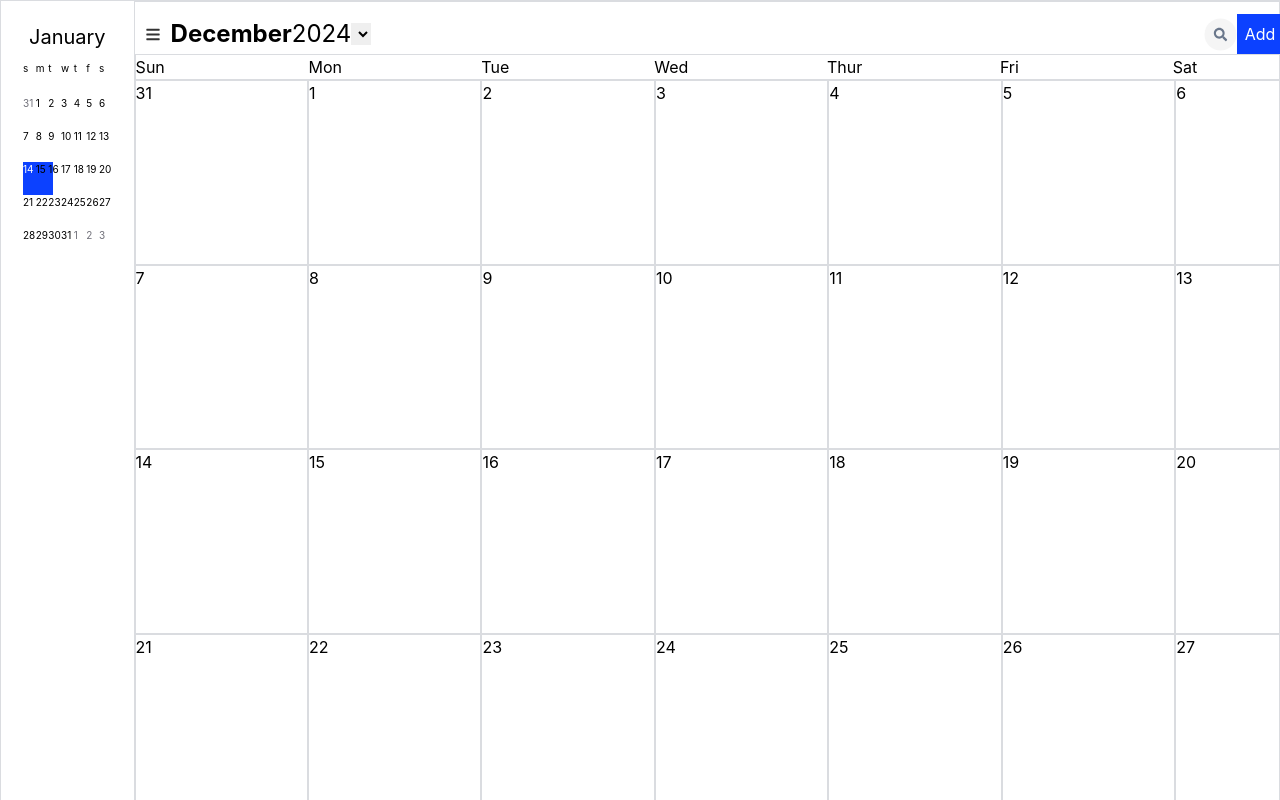
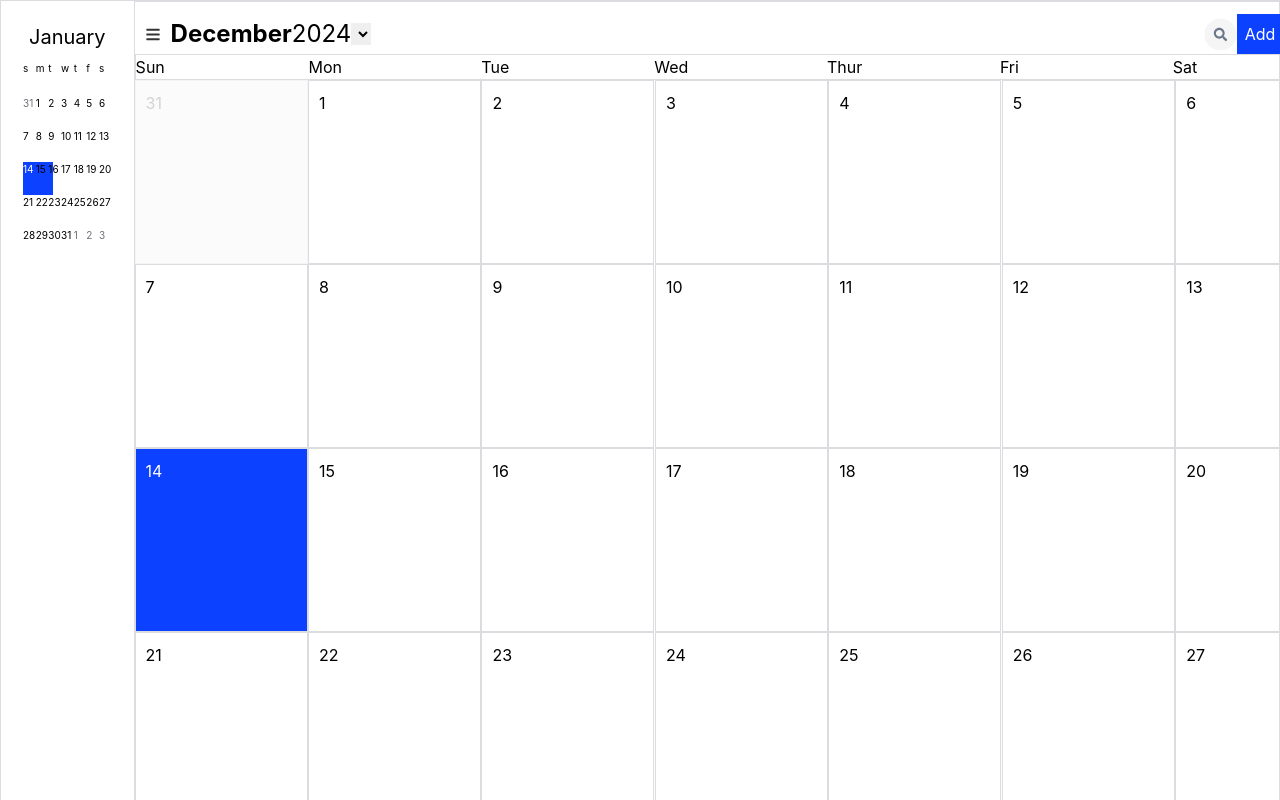
Before and after one commit to lindychi/frontend-bootcamp, a React (Create React App) app: page / in a window 1280 px wide. Shown: the top 800 px of the page. Built offline with nearby package versions, Linux system fonts and the light colour scheme.

Commit message:
큰달력 today도

```diff
--- a/src/App.tsx
+++ b/src/App.tsx
@@ -18,8 +18,8 @@ function App() {
   const [selectedYear, setSelectedYear] = React.useState(today.getFullYear());
   const targetCalendarDates: Date[] = getCalendarDates(selectedYear, selectedMonth);
 
-  return <div className="flex flex-row w-full h-full outer-box">
-<div className="w-[250px] h-max-[1024px] p-3">
+  return <div className="flex flex-row outer-box">
+<div className="w-[250px] h-min-[1024px] p-3">
 
  <div className=" p-[10px] grid gap-2.5">
    <div className="items-center  px-[6px] text-xl grid justify-start"> {getMonthString(selectedMonth)}</div>
@@ -72,8 +72,29 @@ function App() {
      </div>
     </div>
    <div className="grid grid-cols-7 outer-box"> {dayList.map((day, index) => (<div key={index}>{day.medium} </div>))} </div>
-   <div className="grid grid-cols-7 w-[1214px] h-[923px]"> {targetCalendarDates.map((date:Date,index) => (<div key={index} className="outer-box">{date.getDate()}</div>))} </div>
+   <div className="grid grid-cols-7 w-[1214px] h-min-[923px]">{targetCalendarDates.map((date: Date, index) => {
+              const isCurrentMonth =
+                date.getMonth() + 1 === selectedMonth && date.getFullYear() === selectedYear;
+              const isToday =
+                date.getDate() === today.getDate() &&
+                date.getMonth() === today.getMonth() &&
+                date.getFullYear() === today.getFullYear();
 
+
+              return (
+                <div
+                key={index}
+                className={clsx('w-[173px] h-[184px] outer-box p-2.5', {
+                  'bg-primary text-white': isToday,
+                  'text-black': !isToday && isCurrentMonth,
+                  'text-zinc-500 bg-zinc-100 opacity-30': !isToday && !isCurrentMonth,
+                })}
+                >
+                  {date.getDate()}
+                </div>
+              );
+            })}
+       </div>
 
 </div>
 
```
